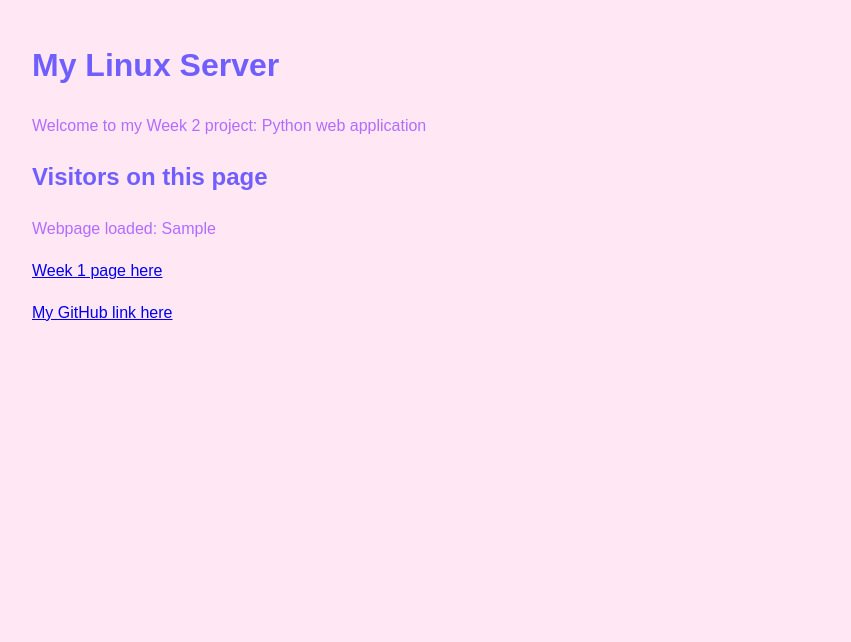
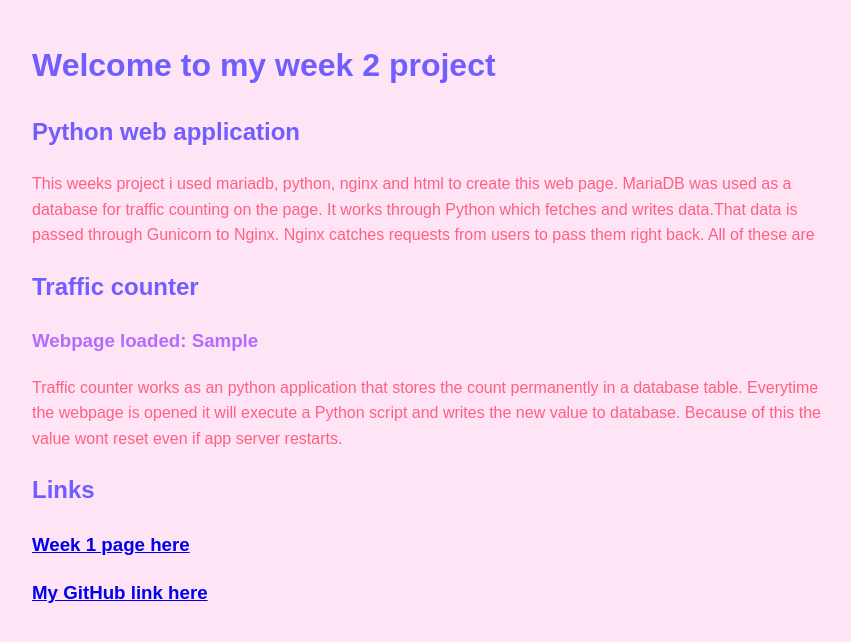
Before and after one commit to Leama5/LinuxCourse, a Flask app: page / in a window 1280 px wide. Shown: the top 642 px of the page, without its empty margins (208-1059 px from the left). Run offline with Flask 3, Linux system fonts and the light colour scheme; tables that the repository leaves empty or names only in its code hold one stand-in row (values such as "Sample post").

Commit message:
finishing html color theme

```diff
--- a/templates/index.html
+++ b/templates/index.html
@@ -11,21 +11,34 @@
       padding: 0 20px;
       font-family: sans-serif;
       line-height: 1.6;
-      background: #FFE8F3;
-      color: #B26CFF;
+      background: #FFE4F6;
+      color: #FF6082;
     }
     h1, h2 { color: #705EFF; }
+	h3 { color: #B26CFF; }
     pre { background: #fff; padding: 16px; overflow-x: auto; }
   </style>
 </head>
 <body>
-  <h1>My Linux Server</h1>
-  <p>Welcome to my Week 2 project: Python web application</p>
+  <h1>Welcome to my week 2 project</h1>
+  <h2>Python web application</h2>
+  <p> This weeks project i used mariadb, python, nginx and html to create this web page.
+MariaDB was used as a database for traffic counting on the page.
+It works through Python which fetches and writes data.That data is passed through Gunicorn to Nginx.
+Nginx catches requests from users to pass them right back. All of these are
+</p>
+<h2>Traffic counter</h2>
 
-  <h2> Visitors on this page</h2>
-<p> Webpage loaded: {{ kaynnit }}</p>
-<p><a href="/"> Week 1 page here</a></p>
-<p><a href="https://github.com/Leama5/LinuxCourse.git"> My GitHub link here</a></p>
+  <h3> Webpage loaded: {{ kaynnit }}</h3>
+
+<p>Traffic counter works as an python application that stores the count permanently in a database table.
+Everytime the webpage is opened it will execute a Python script and writes the new value to database.
+Because of this the value wont reset even if app server restarts.</p>
+
+<h2> Links</h2>
+
+<h3><a href="/"> Week 1 page here</a></h3>
+<h3><a href="https://github.com/Leama5/LinuxCourse.git"> My GitHub link here</a></h3>
 
 </body>
 </html>
```
